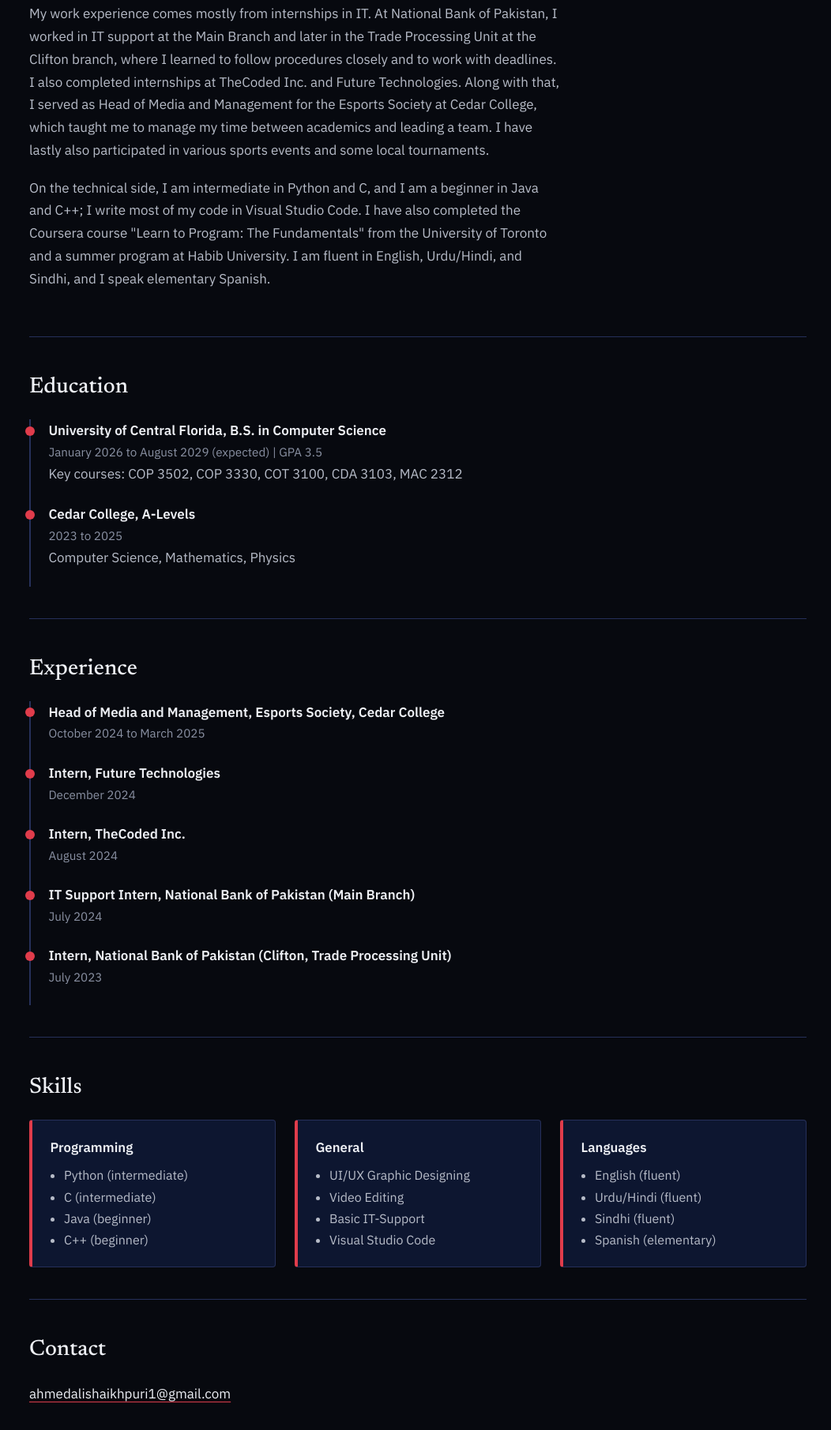
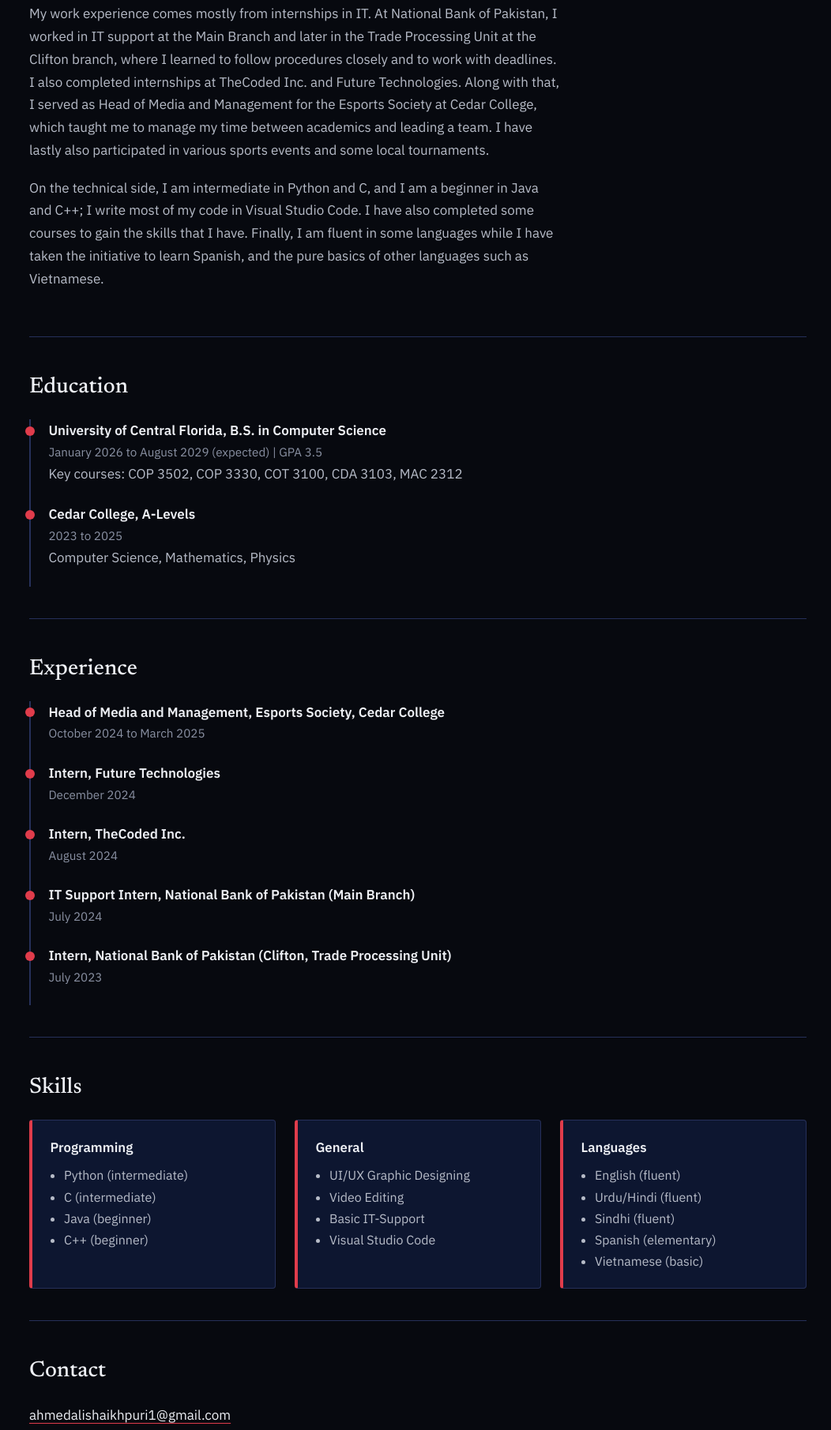
Before and after one commit to AhmedAliSh41kh/portfolio-, a plain HTML site: page index.html in a window 1280 px wide. Shown: the part 673-2484 px from the top of the page at 79% size, without its empty margins (111-1163 px from the left). Drawn offline with Linux system fonts and the light colour scheme.

Commit message:
Add files via upload

```diff
--- a/index.html
+++ b/index.html
@@ -33,7 +33,7 @@
     <div class="prose">
       <p>I am a Computer Science major at the University of Central Florida, and I expect to graduate in August 2029 with a GPA of 3.5. I started at UCF in January 2026 through the UCF Pathway Program, which I completed over two semesters. So far, my key courses have been COP 3502 (Computer Science I), COP 3330 (Object Oriented Programming in Java), COT 3100 (Discrete Structures), CDA 3103 (Computer Logic and Organization), and MAC 2312 (Calculus II). Before UCF, I studied A-Levels in Computer Science, Mathematics, and Physics at Cedar College in Pakistan.</p>
       <p>My work experience comes mostly from internships in IT. At National Bank of Pakistan, I worked in IT support at the Main Branch and later in the Trade Processing Unit at the Clifton branch, where I learned to follow procedures closely and to work with deadlines. I also completed internships at TheCoded Inc. and Future Technologies. Along with that, I served as Head of Media and Management for the Esports Society at Cedar College, which taught me to manage my time between academics and leading a team. I have lastly also participated in various sports events and some local tournaments.</p>
-      <p>On the technical side, I am intermediate in Python and C, and I am a beginner in Java and C++; I write most of my code in Visual Studio Code. I have also completed the Coursera course "Learn to Program: The Fundamentals" from the University of Toronto and a summer program at Habib University. I am fluent in English, Urdu/Hindi, and Sindhi, and I speak elementary Spanish.</p>
+      <p>On the technical side, I am intermediate in Python and C, and I am a beginner in Java and C++; I write most of my code in Visual Studio Code. I have also completed some courses to gain the skills that I have. Finally, I am fluent in some languages while I have taken the initiative to learn Spanish, and the pure basics of other languages such as Vietnamese.</p>
     </div>
   </section>
 
@@ -61,7 +61,7 @@
     <div class="grid">
       <div class="panel"><h3>Programming</h3><ul><li>Python (intermediate)</li><li>C (intermediate)</li><li>Java (beginner)</li><li>C++ (beginner)</li></ul></div>
       <div class="panel"><h3>General</h3><ul><li>UI/UX Graphic Designing</li><li>Video Editing</li><li>Basic IT-Support</li><li>Visual Studio Code</li></ul></div>
-      <div class="panel"><h3>Languages</h3><ul><li>English (fluent)</li><li>Urdu/Hindi (fluent)</li><li>Sindhi (fluent)</li><li>Spanish (elementary)</li></ul></div>
+      <div class="panel"><h3>Languages</h3><ul><li>English (fluent)</li><li>Urdu/Hindi (fluent)</li><li>Sindhi (fluent)</li><li>Spanish (elementary)</li><li>Vietnamese (basic)</li></ul></div>
     </div>
   </section>
 
```
